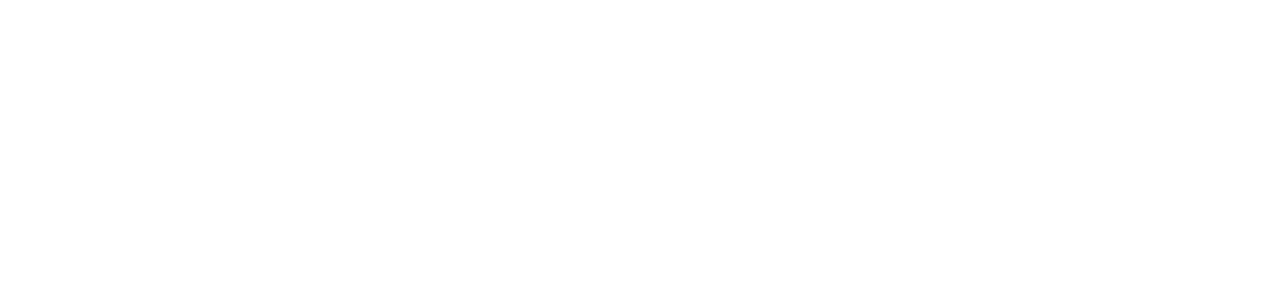
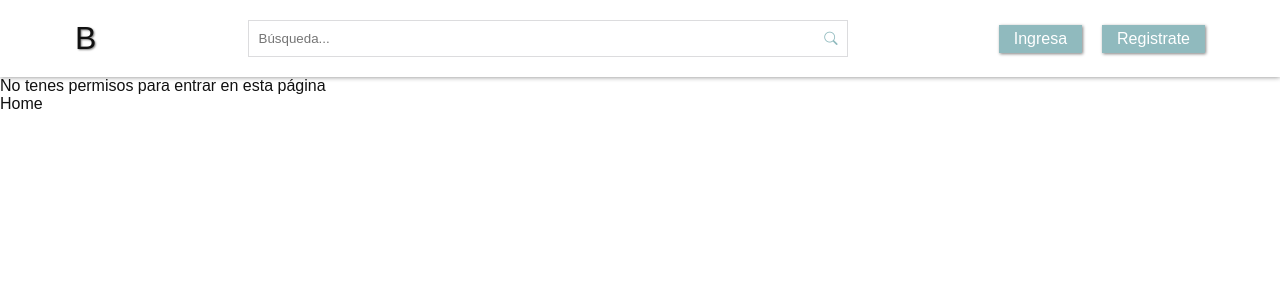
Before and after one commit to nunezjorgepy/blog-trainee, a React (Vite) app: page /config in a window 1280 px wide. Before the commit this address had no page. Shown: the top 300 px of the page. Built offline with nearby package versions, Linux system fonts and the light colour scheme; a web font is replaced by a local one.

Commit message:
Crea todos los contextos y todas las páginas que creo necesarias hasta el momento

```diff
--- a/src/App.jsx
+++ b/src/App.jsx
@@ -1,8 +1,11 @@
 import { Route, Routes } from 'react-router'
 import './App.css'
 import { UserContextProvider } from './Context/userContext'
-import HomePage from './pages/HomePage'
 import UserPage from './pages/UserPage/UserPage'
+import HomePage from './pages/HomePage/HomePage'
+import ArticlePage from './pages/Article/ArticlePage'
+import CreateArticlePage from './pages/CreateArticle/CreateArticlePage'
+import ConfigPage from './pages/Config/ConfigPage'
 
 function App() {
 
@@ -12,6 +15,9 @@
         <Routes>
           <Route path='/' element={<HomePage />} />
           <Route path='/user' element={<UserPage />}/>
+          <Route path='/article' element={<ArticlePage />} />
+          <Route path='/createArticle' element={<CreateArticlePage />} />
+          <Route path='/config' element={<ConfigPage />} />
         </Routes>
       </UserContextProvider>
     </>
--- a/src/index.css
+++ b/src/index.css
@@ -8,6 +8,8 @@
 
   --neutral--300: #aaa;
   --neutral--300-opacity: #aaaaaa49;
+
+  --neutral--900: #111;
 
 
   --btn-primary-bg-color: #90BABE;
@@ -28,10 +30,12 @@
   padding: 0;
   box-sizing: border-box;
   font-family: "Science Gothic", sans-serif;
+  color: var(--neutral--900);
 }
 
 a{
   text-decoration: none;
+  color: var(--neutral--900);
 }
 button{
   border: none;
--- /dev/null
+++ b/src/pages/Article/ArticlePage.jsx
@@ -0,0 +1,9 @@
+
+
+function ArticlePage() {
+    return (
+        <div>ArticlePage</div>
+    )
+}
+
+export default ArticlePage
--- /dev/null
+++ b/src/pages/Config/ConfigPage.jsx
@@ -0,0 +1,29 @@
+import { useContext } from "react"
+import { UserContext } from "../../Context/userContext"
+import HeaderComponent from "../../Components/Header/HEaderComponent"
+import { Link } from "react-router"
+
+
+function ConfigPage() {
+    const { isLoggedIn } = useContext(UserContext)
+
+    if (!isLoggedIn) {
+        return(
+            <>
+                <HeaderComponent />
+                <div className="not_auth">
+                    No tenes permisos para entrar en esta página
+                </div>
+                <Link to={'/'}>Home</Link>
+            </>
+        )
+    }
+    return (
+        <div>
+            <HeaderComponent />
+            Tenes permisos para entrar en esta página
+        </div>
+    )
+}
+
+export default ConfigPage
--- /dev/null
+++ b/src/pages/CreateArticle/CreateArticlePage.jsx
@@ -0,0 +1,9 @@
+
+
+function CreateArticlePage() {
+    return (
+        <div>CreateArticlePage</div>
+    )
+}
+
+export default CreateArticlePage
--- a/src/pages/HomePage.jsx
+++ b/src/pages/HomePage/HomePage.jsx
@@ -1,5 +1,5 @@
 import { Link } from "react-router"
-import HeaderComponent from "../Components/Header/HeaderComponent"
+import HeaderComponent from "../../Components/Header/HEaderComponent"
 
 
 function HomePage() {
@@ -7,6 +7,7 @@
         <div>
             <HeaderComponent />
             <Link to={'/user'}>User Page</Link>
+            <Link to={'/config'}>Configuración</Link>
         </div>
     )
 }
```
Also changed, not shown: src/Context/articleContext.jsx (added, +19 -0 lines), src/Context/commentsContext.jsx (added, +19 -0 lines).
